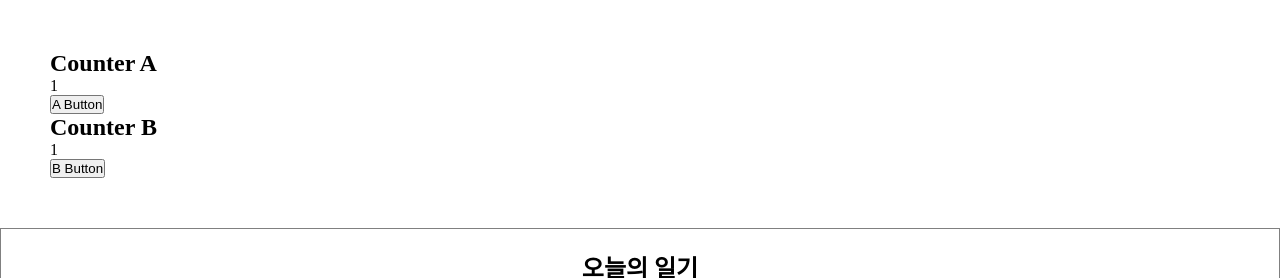
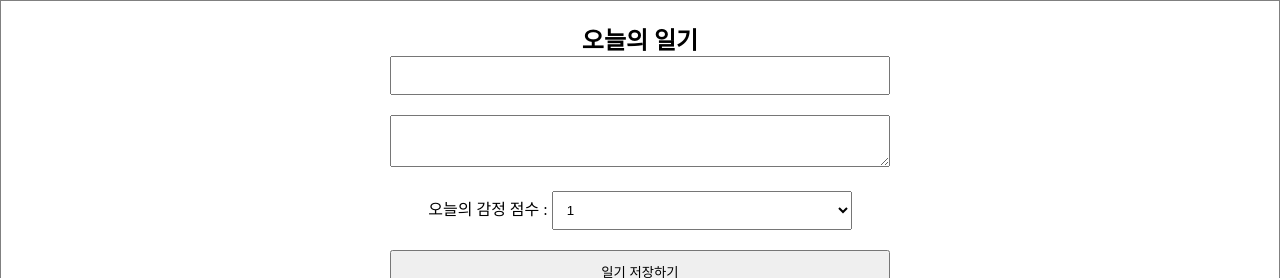
Before and after one commit to laurenCho9/Feeling-Diary, a React (Vite) app: page / in a window 1280 px wide. Shown: the top 278 px of the page. Built offline with nearby package versions, Linux system fonts and the light colour scheme; no server answers.

Commit message:
feat: useCallback를 이용한 최적화
컴포넌트 최적화:
1. useCallback을 이용한 함수의 재생성
2. 함수를 재생성하면서 항상 최신의 state를 참조할 수 있도록 도와주는 함수형 업데이트

```diff
--- a/src/App.jsx
+++ b/src/App.jsx
@@ -1,8 +1,7 @@
-import { useEffect, useMemo, useRef, useState } from "react";
+import { useCallback, useEffect, useMemo, useRef, useState } from "react";
 import "./App.css";
 import DiaryEditor from "./components/DiaryEditor";
 import DiaryList from "./components/DiaryList";
-import OptimizeTest from "./components/OptimizeTest";
 
 function App() {
   const [data, setData] = useState([]);
@@ -32,7 +31,7 @@ function App() {
     }, 1500);
   }, []);
 
-  const onCreate = (author, content, emotion) => {
+  const onCreate = useCallback((author, content, emotion) => {
     const created_date = new Date().getTime();
     const newItem = {
       author,
@@ -42,8 +41,8 @@ function App() {
       id: dataId.current,
     };
     dataId.current += 1;
-    setData([newItem, ...data]);
-  };
+    setData((data) => [newItem, ...data]);
+  }, []);
 
   const onRemove = (targetId) => {
     const newDiaryList = data.filter((it) => it.id !== targetId);
@@ -69,7 +68,6 @@ function App() {
 
   return (
     <div>
-      <OptimizeTest />
       <DiaryEditor onCreate={onCreate} />
       <div>전체 일기 : {data.length}</div>
       <div>기분 좋은 일기 개수 : {goodCount}</div>
--- a/src/components/DiaryEditor.jsx
+++ b/src/components/DiaryEditor.jsx
@@ -1,6 +1,10 @@
+import { memo, useEffect } from "react";
 import { useRef, useState } from "react";
 
-export default function DiaryEditor({ onCreate }) {
+function DiaryEditor({ onCreate }) {
+  useEffect(() => {
+    console.log("DiaryEditor 렌더");
+  });
   const authorInput = useRef();
   const contentInput = useRef();
 
@@ -72,3 +76,5 @@ export default function DiaryEditor({ onCreate }) {
     </div>
   );
 }
+
+export default memo(DiaryEditor);
--- a/src/components/OptimizeTest.jsx
+++ /dev/null
@@ -1,46 +0,0 @@
-import { memo, useEffect, useState } from "react";
-
-const CounterA = memo(({ count }) => {
-  useEffect(() => {
-    console.log(`CountA Update - count : ${count}`);
-  });
-  return <div>{count}</div>;
-});
-
-const CounterB = ({ obj }) => {
-  useEffect(() => {
-    console.log(`CountB Update - count : ${obj.count}`);
-  });
-  return <div>{obj.count}</div>;
-};
-
-const areEqual = (prevProps, nextProps) => {
-  if (prevProps.obj.count === nextProps.obj.count) {
-    return true;
-  }
-  return false;
-};
-
-const MemoizedCounterB = memo(CounterB, areEqual);
-
-export default function OptimizeTest() {
-  const [count, setCount] = useState(1);
-  const [obj, setObj] = useState({
-    count: 1,
-  });
-
-  return (
-    <div style={{ padding: 50 }}>
-      <div>
-        <h2>Counter A</h2>
-        <CounterA count={count} />
-        <button onClick={() => setCount(count)}>A Button</button>
-      </div>
-      <div>
-        <h2>Counter B</h2>
-        <MemoizedCounterB obj={obj} />
-        <button onClick={() => setObj({ count: 1 })}>B Button</button>
-      </div>
-    </div>
-  );
-}
```
